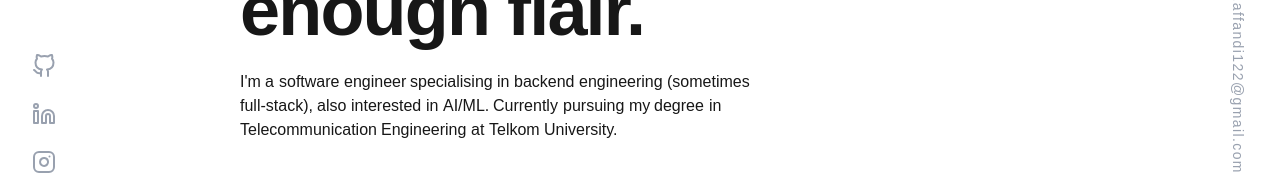
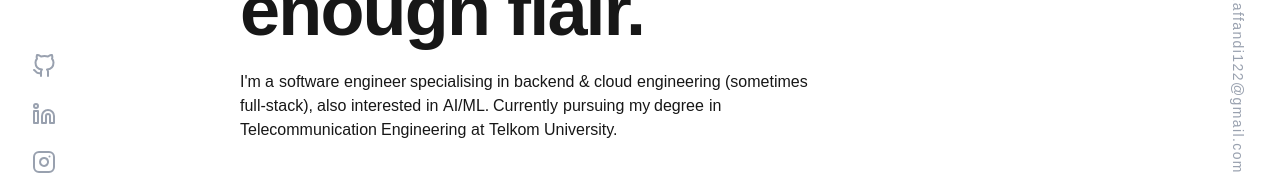
Before and after one commit to mitcheltastic/portoweb-v1, a Next.js app: page / in a window 1280 px wide. Shown: the part 506-681 px from the top of the page. Built offline with nearby package versions, Linux system fonts and the light colour scheme.

Commit message:
adding narration

```diff
--- a/src/components/HeroSection.tsx
+++ b/src/components/HeroSection.tsx
@@ -36,7 +36,7 @@ const HeroSection = () => {
 
       {/* Animated bio paragraph (word-by-word) */}
       <BlurText
-        text="I'm a software engineer specialising in backend engineering (sometimes full-stack), also interested in AI/ML. Currently pursuing my degree in Telecommunication Engineering at Telkom University."
+        text="I'm a software engineer specialising in backend & cloud engineering (sometimes full-stack), also interested in AI/ML. Currently pursuing my degree in Telecommunication Engineering at Telkom University."
         delay={60}                 // a touch quicker than the headline
         animateBy="words"          // or "chars" if you want finer granularity
         direction="top"
```
